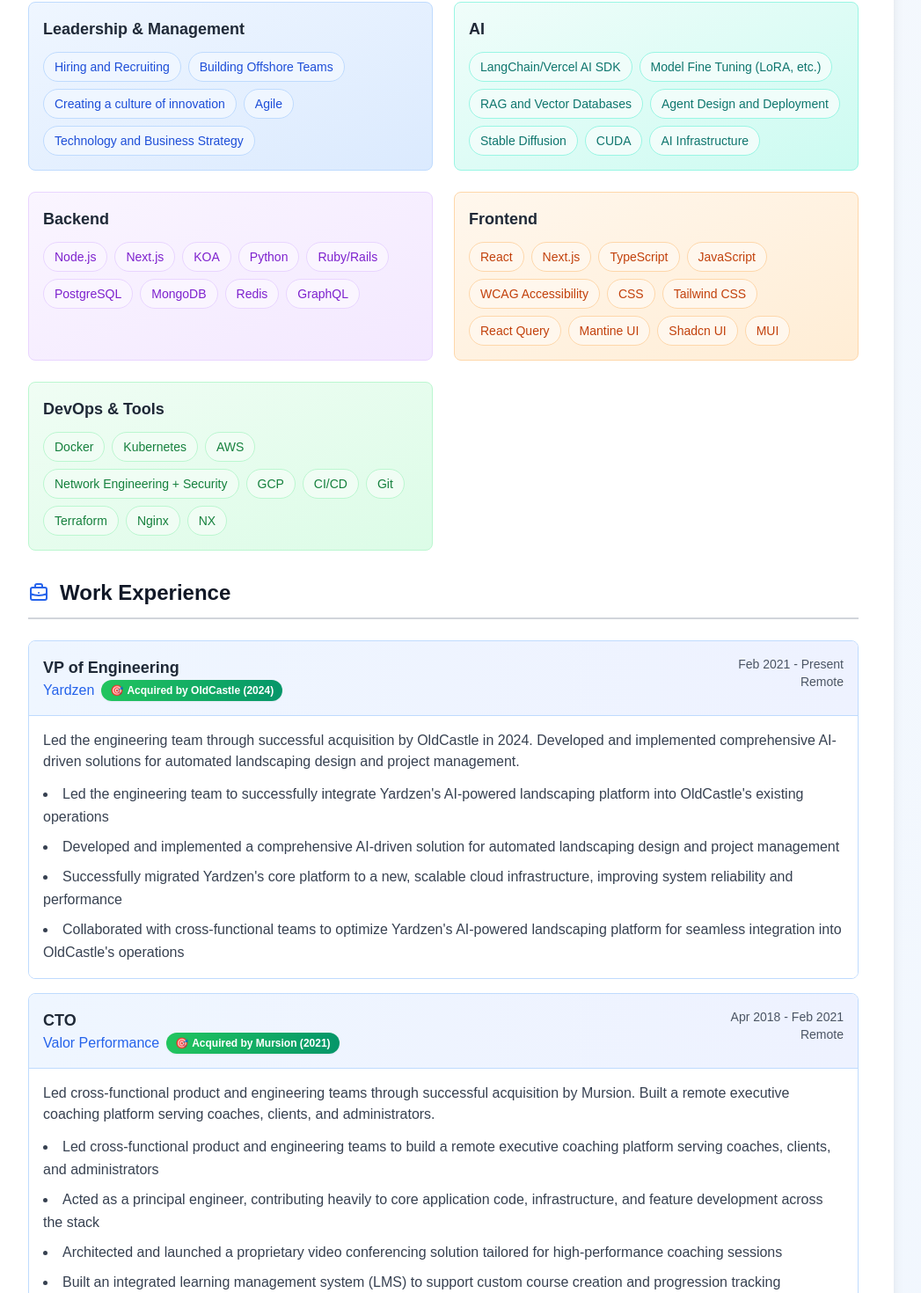
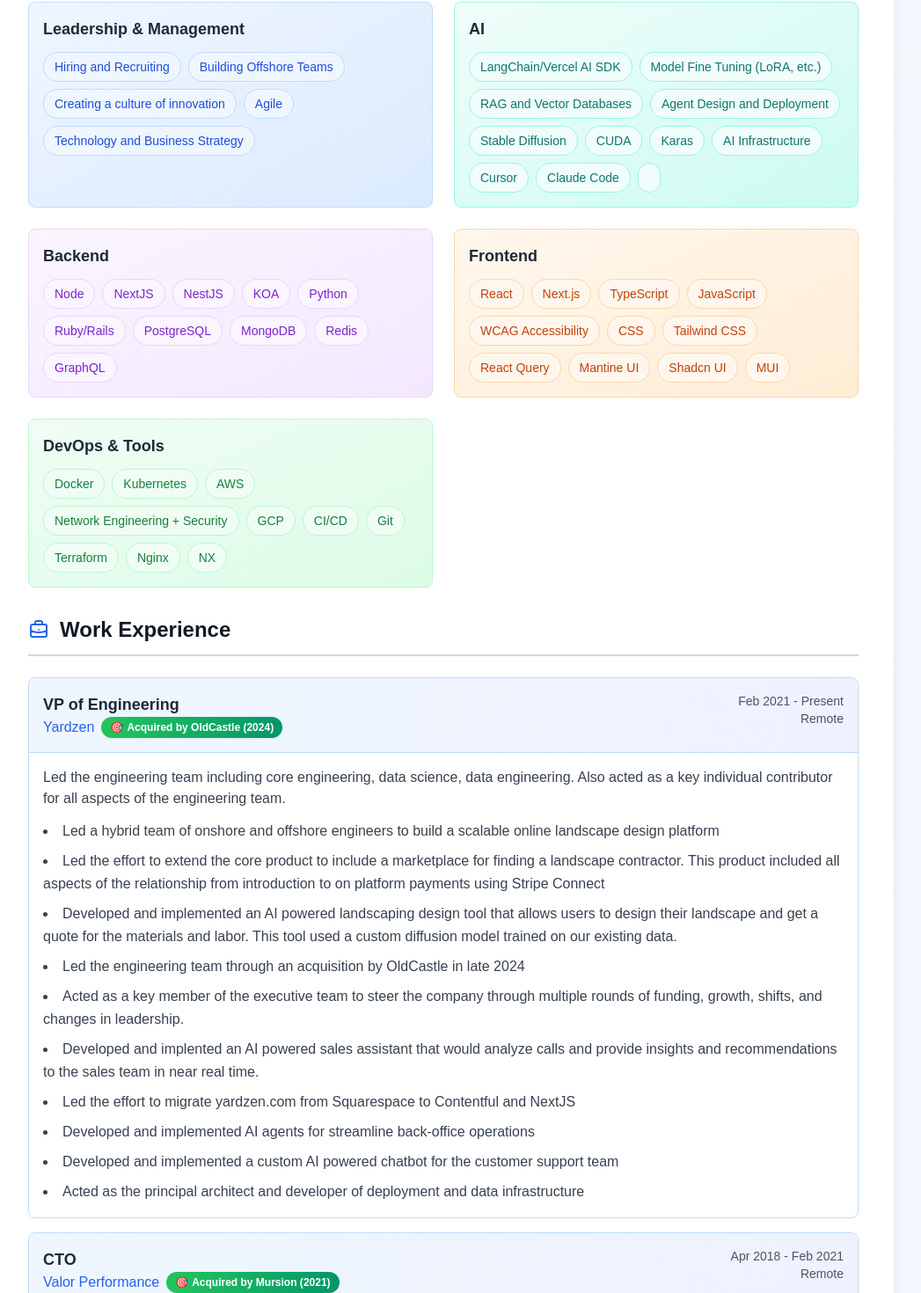
Before and after one commit to griffinm/resume, a Next.js app: page /resume in a window 1280 px wide. Shown: the part 808-2278 px from the top of the page at 88% size, without its empty margins (136-1183 px from the left). Built offline with nearby package versions, Linux system fonts and the light colour scheme.

Commit message:
resume copy updates

```diff
--- a/src/data/resume.ts
+++ b/src/data/resume.ts
@@ -23,12 +23,18 @@
       endDate: "Present",
       location: "Remote",
       description:
-        "Led the engineering team through successful acquisition by OldCastle in 2024. Developed and implemented comprehensive AI-driven solutions for automated landscaping design and project management.",
+        "Led the engineering team including core engineering, data science, data engineering. Also acted as a key individual contributor for all aspects of the engineering team.",
       achievements: [
-        "Led the engineering team to successfully integrate Yardzen's AI-powered landscaping platform into OldCastle's existing operations",
-        "Developed and implemented a comprehensive AI-driven solution for automated landscaping design and project management",
-        "Successfully migrated Yardzen's core platform to a new, scalable cloud infrastructure, improving system reliability and performance",
-        "Collaborated with cross-functional teams to optimize Yardzen's AI-powered landscaping platform for seamless integration into OldCastle's operations",
+        "Led a hybrid team of onshore and offshore engineers to build a scalable online landscape design platform",
+        "Led the effort to extend the core product to include a marketplace for finding a landscape contractor. This product included all aspects of the relationship from introduction to on platform payments using Stripe Connect",
+        "Developed and implemented an AI powered landscaping design tool that allows users to design their landscape and get a quote for the materials and labor. This tool used a custom diffusion model trained on our existing data.",
+        "Led the engineering team through an acquisition by OldCastle in late 2024",
+        "Acted as a key member of the executive team to steer the company through multiple rounds of funding, growth, shifts, and changes in leadership.",
+        "Developed and implented an AI powered sales assistant that would analyze calls and provide insights and recommendations to the sales team in near real time.",
+        "Led the effort to migrate yardzen.com from Squarespace to Contentful and NextJS",
+        "Developed and implemented AI agents for streamline back-office operations",
+        "Developed and implemented a custom AI powered chatbot for the customer support team",
+        "Acted as the principal architect and developer of deployment and data infrastructure"
       ],
       acquisition: {
         acquirer: "OldCastle",
@@ -121,14 +127,19 @@
         "Agent Design and Deployment",
         "Stable Diffusion",
         "CUDA",
-        "AI Infrastructure"
+        "Karas",
+        "AI Infrastructure",
+        "Cursor",
+        "Claude Code",
+        ""
       ],
     },
     {
       category: "Backend",
       items: [
-        "Node.js",
-        "Next.js",
+        "Node",
+        "NextJS",
+        "NestJS",
         "KOA",
         "Python",
         "Ruby/Rails",
@@ -195,7 +206,6 @@
       description:
         "An open source PWA budgeting tool that syncs transactions from the Plaid API and provides helpful insights and reports",
       technologies: ["React", "Ruby on Rails", "PostgreSQL", "Plaid API", "Docker", "Kubernetes", "NX Monorepo", "Tailwind CSS"],
-      github: "https://github.com/griffinm/budgeting",
       link: "https://griffinmahoney.me/projects/budgeting",
       highlights: [
         "Month over Month reports with category breakdown",
```
